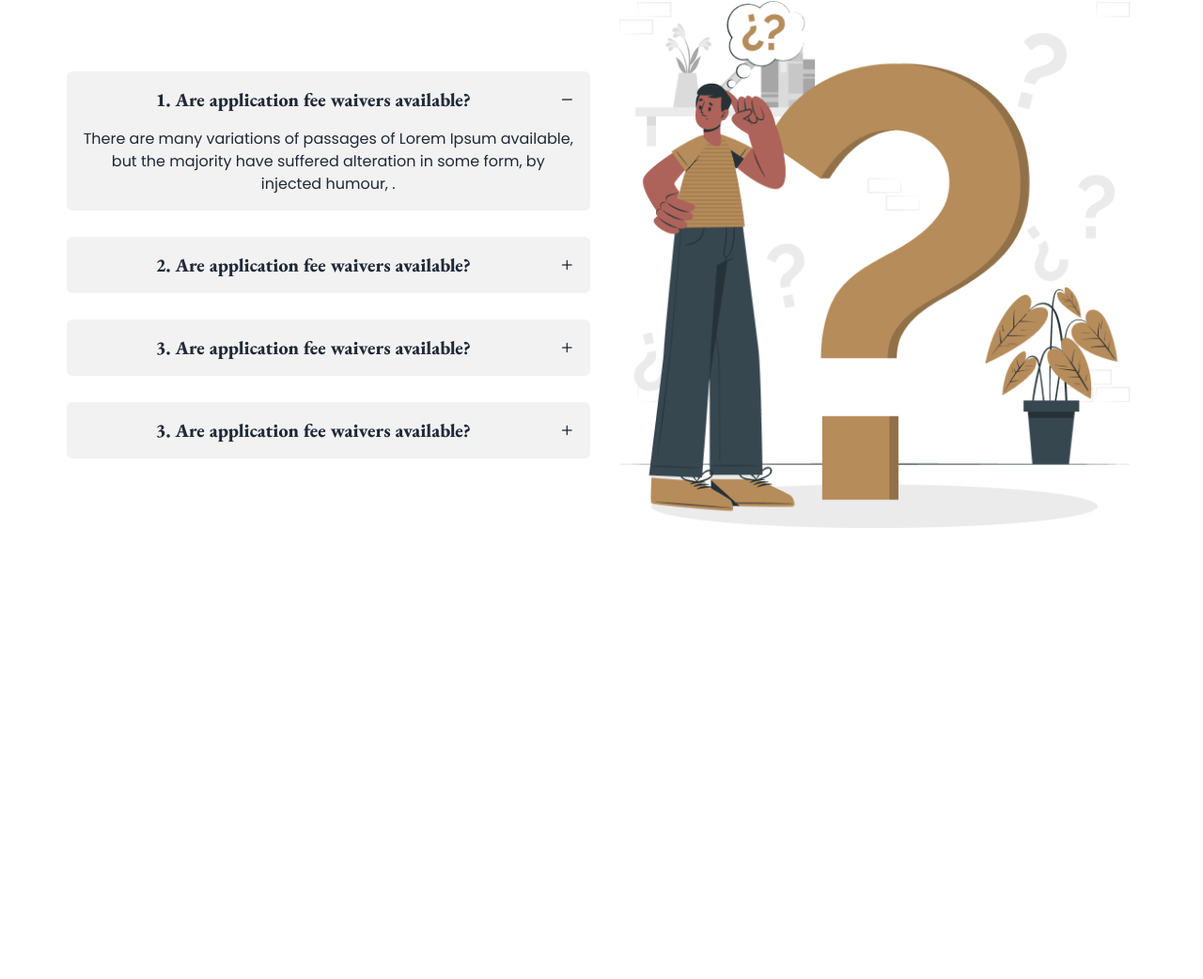
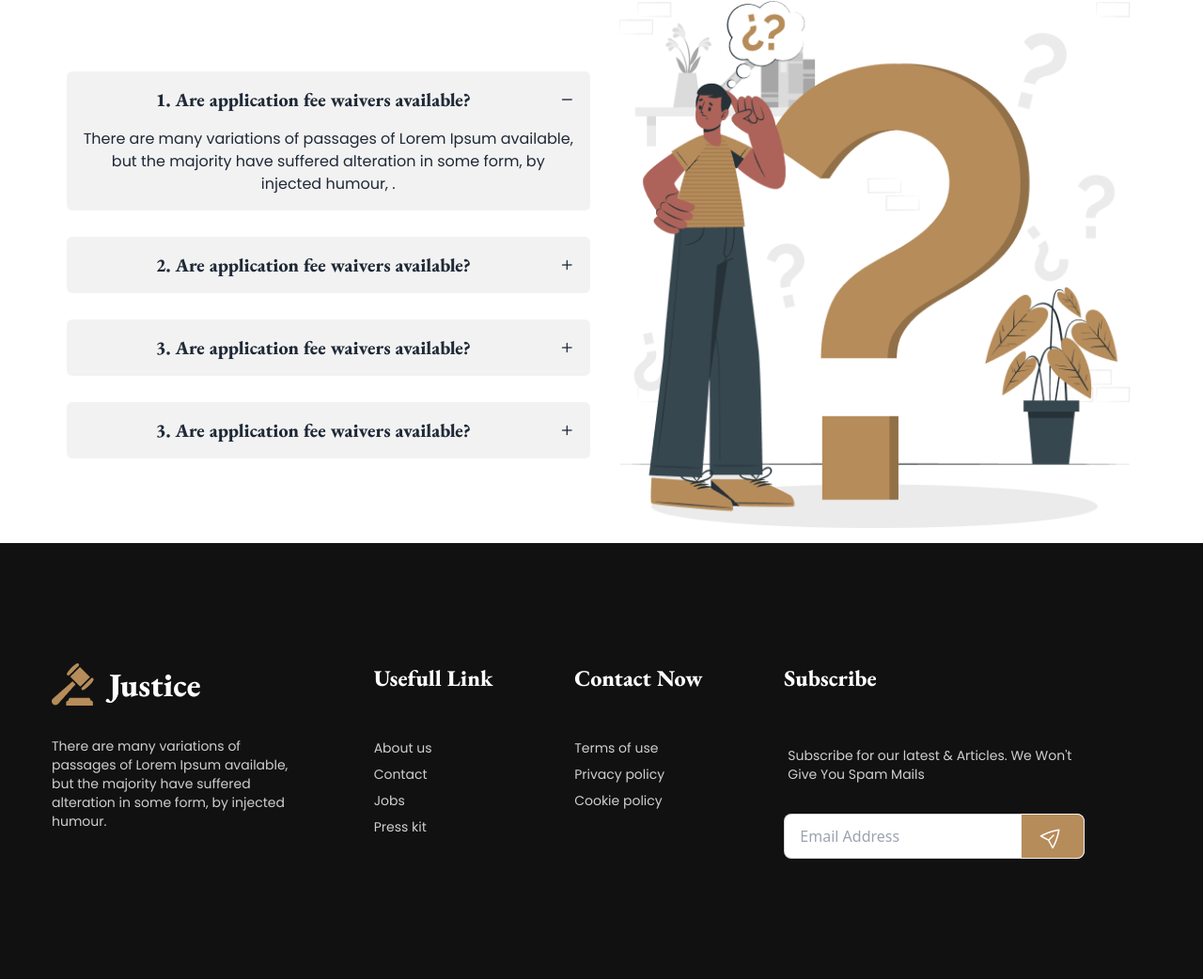
Before and after one commit to mashfikur/legal-solutions-website-responsive, a plain HTML site: page index.html in a window 1280 px wide. Shown: the part 3026-4068 px from the top of the page at 94% size. Before the commit the page ends 3604 px from the top, so only its background shows below. Drawn offline with nearby package versions, Linux system fonts and the light colour scheme.

Commit message:
footer added

```diff
--- a/index.html
+++ b/index.html
@@ -449,6 +449,59 @@
         </div>
       </section>
     </main>
-    <footer></footer>
+
+    <!-- footer section -->
+    <section class="md:mt-30 bg-[#111] text-white">
+      <footer class="footer containerX mx-auto md:py-32">
+        <div class="space-y-6">
+          <span class=""><img src="images/logo.png" alt="" /></span>
+          <p class="max-w-[16rem] font-poppins text-[#CFCFCF]">
+            There are many variations of passages of Lorem Ipsum available, but
+            the majority have suffered alteration in some form, by injected
+            humour.
+          </p>
+        </div>
+        <div>
+          <span class="font-garamond text-2xl text-white mb-10"
+            >Usefull Link</span
+          >
+          <a href="#" class="font-poppins text-[#CFCFCF]">About us</a>
+          <a href="#" class="font-poppins text-[#CFCFCF]">Contact</a>
+          <a href="#" class="font-poppins text-[#CFCFCF]">Jobs</a>
+          <a href="#" class="font-poppins text-[#CFCFCF]">Press kit</a>
+        </div>
+        <div>
+          <span class="font-garamond text-2xl text-white mb-10"
+            >Contact Now</span
+          >
+          <a href="#" class="font-poppins text-[#CFCFCF]">Terms of use</a>
+          <a href="#" class="font-poppins text-[#CFCFCF]">Privacy policy</a>
+          <a href="#" class="font-poppins text-[#CFCFCF]">Cookie policy</a>
+        </div>
+        <div>
+          <span class="font-garamond text-2xl text-white mb-10">Subscribe</span>
+          <div class="form-control w-80">
+            <label class="label">
+              <span class="font-poppins text-[#CFCFCF] mb-6"
+                >Subscribe for our latest & Articles. We Won't Give You Spam
+                Mails</span
+              >
+            </label>
+            <div class="relative">
+              <input
+                type="text"
+                placeholder="Email Address"
+                class="input input-bordered w-full pr-16"
+              />
+              <button
+                class="btn bg-[#B68C5A] absolute top-0 right-0 rounded-l-none"
+              >
+                <img src="images/form-logo.png" alt="" />
+              </button>
+            </div>
+          </div>
+        </div>
+      </footer>
+    </section>
   </body>
 </html>
```
Also changed, not shown: images/form-logo.png (added).
